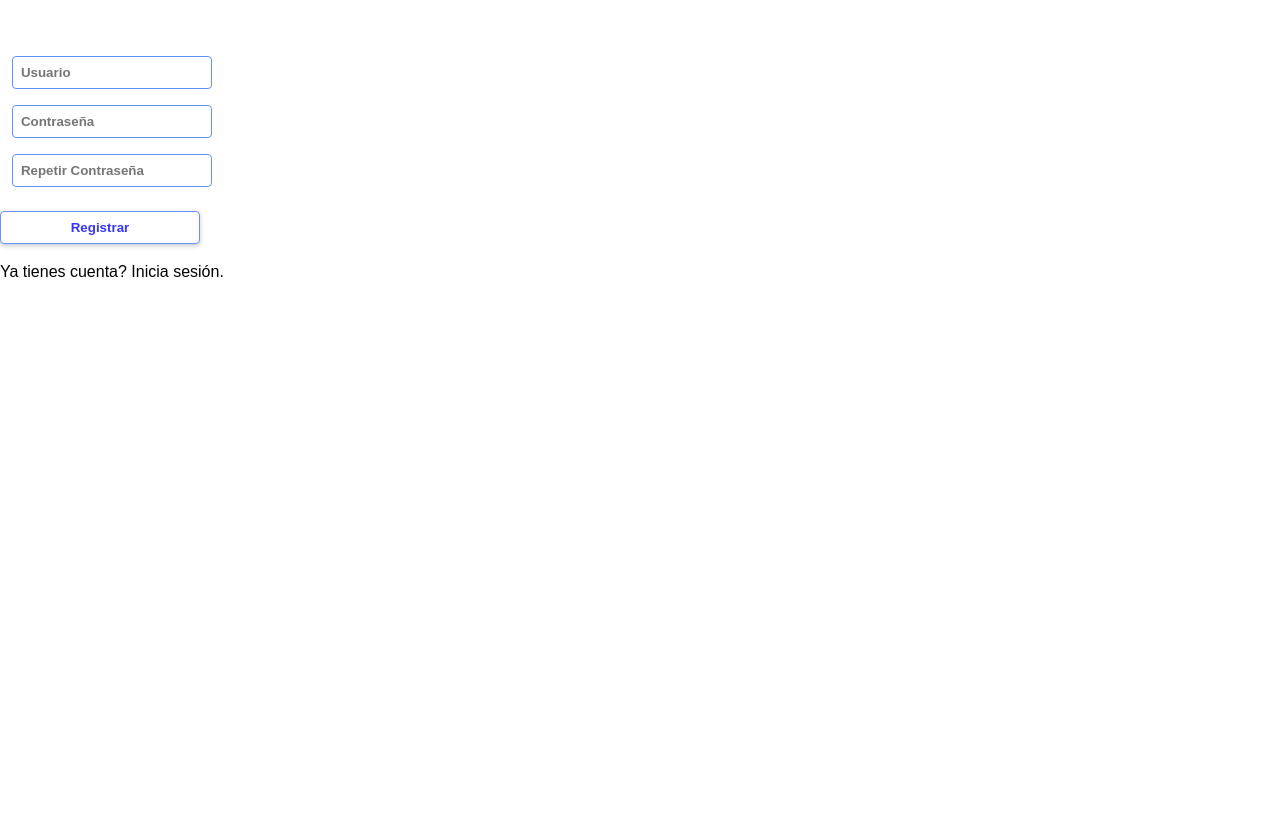
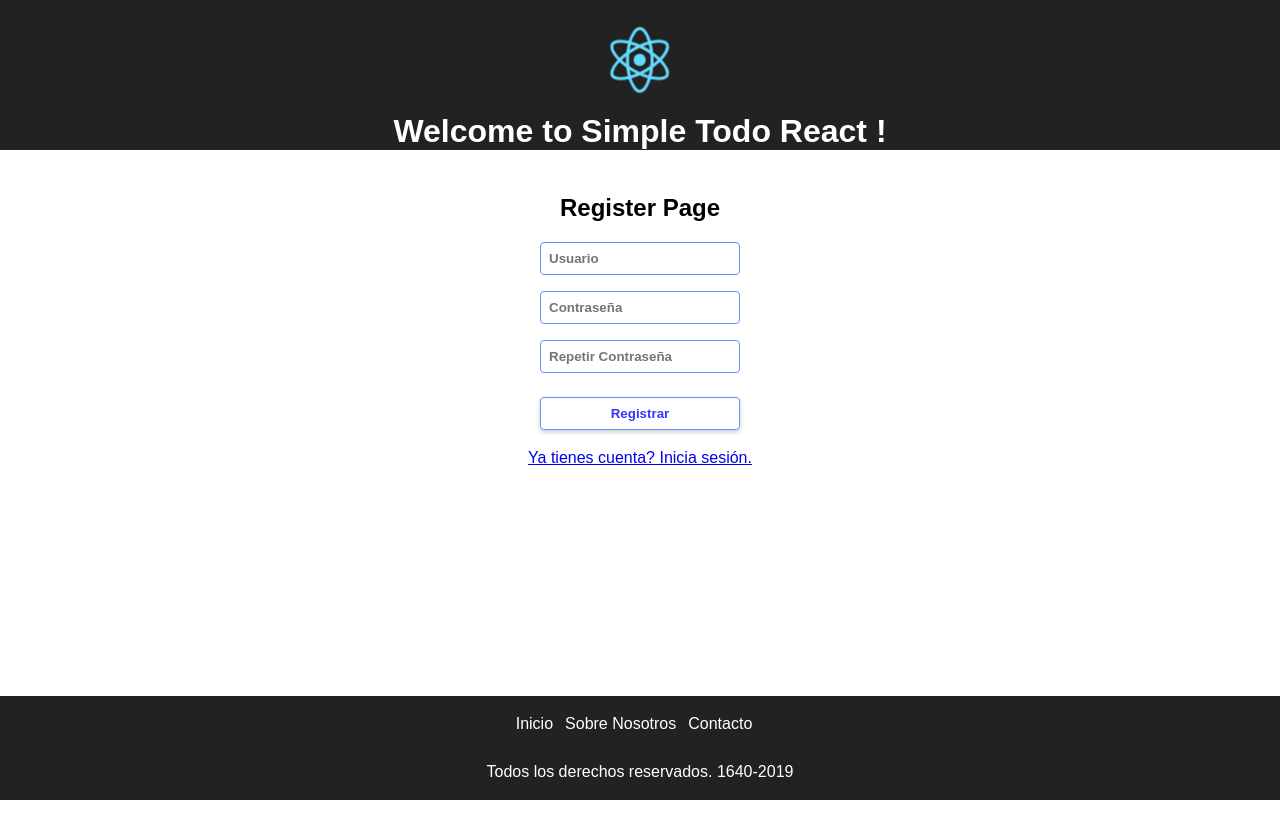
Before and after one commit to mrksph/my-react-app, a React (Create React App) app: page /register in a window 1280 px wide. After the commit the page ends 800 px from the top, so only its background shows below. Built offline with nearby package versions, Linux system fonts and the light colour scheme.

Commit message:
Removed comment from index.html and updated register and login styles to match

```diff
--- a/src/components/app/App.js
+++ b/src/components/app/App.js
@@ -7,6 +7,7 @@ import Login from "../login"
 import Register from "../register";
 import Header from "../header";
 import Footer from "../footer";
+import AppRouter from "../../routes/Routes";
 
 class App extends Component {
 	constructor(props) {
@@ -52,7 +53,8 @@ class App extends Component {
 		return (
 			<div className="App">
 				<Header/>
-				<Login/>
+				<AppRouter/>
+				<Footer/>
 			</div>
 		);
 	}
--- a/src/components/footer/footer.css
+++ b/src/components/footer/footer.css
@@ -1,4 +1,5 @@
 .footer {
+    position: absolute;
     text-align: center;
     width: 100%;
     max-width: 100%;
--- a/src/components/home/home-view.js
+++ b/src/components/home/home-view.js
@@ -8,12 +8,9 @@ class Home extends Component {
 
 	render() {
 		return <div className="home-container">
-			<Header/>
 			<div className="content-container">
 				<p>This is the home page after login</p>
-				<Link to="/">Back to App</Link>
 			</div>
-			<Footer/>
 		</div>
 	}
 
--- a/src/components/login/login-view.js
+++ b/src/components/login/login-view.js
@@ -1,5 +1,6 @@
 import React, {Component} from 'react';
 import './login.css';
+import {Link} from "react-router-dom";
 
 class Login extends Component {
 
@@ -13,18 +14,26 @@ class Login extends Component {
 	}
 
 	render() {
-		return <div className="login-container">
-			<h2>Login Page</h2>
-			<form className="login-form" onSubmit={this.handleSubmit}>
-				<input type="text" placeholder="Email" onChange={this.handleChange} id="email" value={this.state.email}/>
-				<input type="password" placeholder="Contraseña" onChange={this.handleChange} id="password"
-							 value={this.state.password}/>
+		return (
+			<div className="login-container">
+				<h2>Login Page</h2>
+				<form className="login-form" onSubmit={this.handleSubmit}>
+					<input type="text"
+								 placeholder="Email"
+								 onChange={this.handleChange}
+								 id="email"
+								 value={this.state.email}/>
+					<input type="password"
+								 placeholder="Contraseña"
+								 onChange={this.handleChange}
+								 id="password"
+								 value={this.state.password}/>
 
-				<button type="submit" disabled={!this.validateForm()}>Entrar</button>
-
-				<p className="link-to-register" onClick={this.handleLinkToRegister}>No tienes cuenta? Registrate</p>
-			</form>
-		</div>;
+					<button type="submit" disabled={!this.validateForm()}>Entrar</button>
+				</form>
+				<Link className="link-to-register" to="/register">No tienes cuenta? Registrate</Link>
+			</div>
+		);
 	}
 
 	validateForm() {
--- a/src/components/login/login.css
+++ b/src/components/login/login.css
@@ -1,4 +1,5 @@
 .login-container {
+    text-align: center;
     margin: 40px auto;
 }
 
@@ -9,7 +10,7 @@
 .login-form input {
     width: 200px;
     display: block;
-    margin-bottom: 16px;
+    margin: 16px auto;
     padding: 8px;
     border: 1px solid #6293ff;
     font-weight: 600;
@@ -39,6 +40,8 @@
 }
 
 .login-container .link-to-register {
+    display: inline-block;
+    width: 100%;
     margin: 16px 0;
 }
 
--- a/src/components/register/register-view.js
+++ b/src/components/register/register-view.js
@@ -1,20 +1,24 @@
 import React, {Component} from "react";
 import './register.css';
+import {Link} from "react-router-dom";
 
 class Register extends Component {
 
 	render() {
 		return (
 			<div className="register-container">
-				<form className="register-form">
-					<input type="text" placeholder="Usuario"/>
-					<input type="password" placeholder="Contraseña"/>
-					<input type="password" placeholder="Repetir Contraseña"/>
+				<h2>Register Page</h2>
+				<form className="register-form" onSubmit={this.handleSubmit}>
+					<input type="text"
+								 placeholder="Usuario"/>
+					<input type="password"
+								 placeholder="Contraseña"/>
+					<input type="password"
+								 placeholder="Repetir Contraseña"/>
 
 					<button className="register-button">Registrar</button>
-
-					<p className="link-to-login">Ya tienes cuenta? Inicia sesión.</p>
 				</form>
+				<Link className="link-to-login" to="/login">Ya tienes cuenta? Inicia sesión.</Link>
 			</div>
 		);
 	}
--- a/src/components/register/register.css
+++ b/src/components/register/register.css
@@ -1,4 +1,5 @@
 .register-container {
+    text-align: center;
     margin: 40px auto;
 }
 
@@ -39,5 +40,7 @@
 }
 
 .link-to-login {
+    display: inline-block;
+    width: 100%;
     margin: 16px 0;
 }
--- a/src/index.js
+++ b/src/index.js
@@ -8,5 +8,5 @@ import AppRouter from "./routes/Routes";
 import Home from "./components/home";
 
 
-ReactDOM.render(<AppRouter/>, document.getElementById('root'));
+ReactDOM.render(<App/>, document.getElementById('root'));
 registerServiceWorker();
```
Also changed, not shown: public/index.html (+0 -8 lines).
